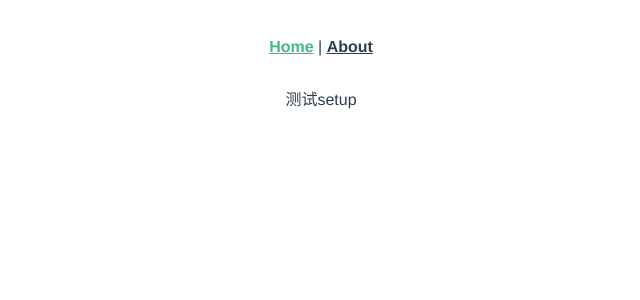
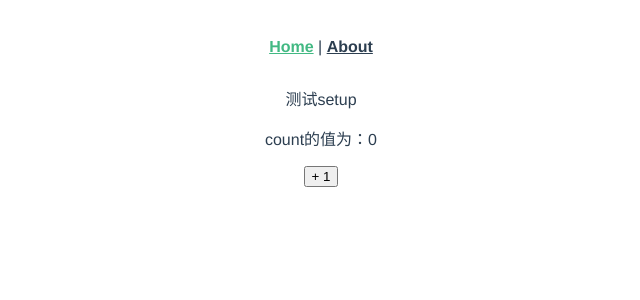
Before and after one commit to lhz333/vue3-study, a Vue app: page /#/ in a window 1280 px wide. Shown: the top 300 px of the page, without its empty margins (319-959 px from the left). Built offline with nearby package versions, Linux system fonts and the light colour scheme.

Commit message:
feat：reactive

```diff
--- /dev/null
+++ b/src/components/2.reactive.vue
@@ -0,0 +1,25 @@
+<template>
+  <div>
+    <p>count的值为：{{ count }}</p>
+    <button @click="count += 1">+ 1</button>
+  </div>
+</template>
+
+<script>
+import { reactive } from "@vue/composition-api";
+export default {
+  data() {
+    return {};
+  },
+  setup() {
+    console.log("reactive 函数使用");
+    // 创建响应式数据对象
+    const state = reactive({ count: 0 });
+
+    // setup函数中将响应式数据return出去  便可在template中使用
+    return state;
+  }
+};
+</script>
+
+<style></style>
--- a/src/views/Home.vue
+++ b/src/views/Home.vue
@@ -1,17 +1,20 @@
 <template>
   <div class="home">
     <ComSetup />
+    <ComReactive />
   </div>
 </template>
 
 <script>
 // @ is an alias to /src
 import ComSetup from "@/components/1.setup.vue";
+import ComReactive from "@/components/2.reactive.vue";
 
 export default {
   name: "Home",
   components: {
-    ComSetup
+    ComSetup,
+    ComReactive
   }
 };
 </script>
```
Also changed, not shown: src/components/1.setup.vue (+4 -3 lines).
